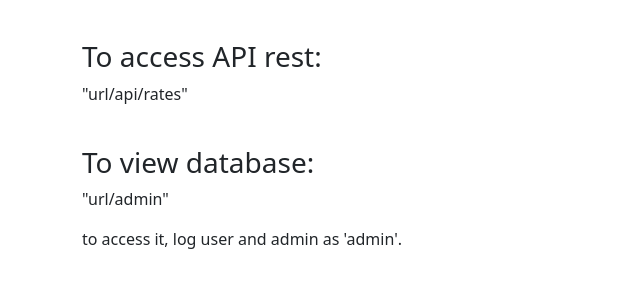
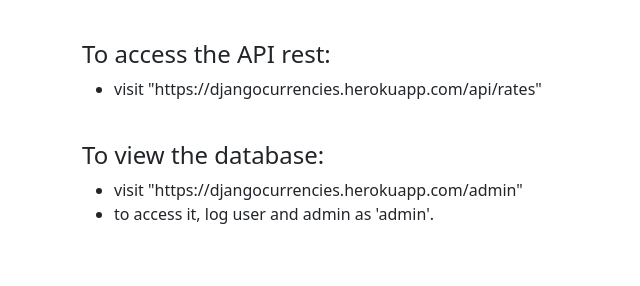
Before and after one commit to esmanhoto/django_currencies, a Django app: template rates/templates/home.html in a window 1280 px wide. Shown: the part 514-800 px from the top of the page, without its empty margins (0-640 px from the left). Run offline with Django 3.2, Linux system fonts and the light colour scheme; the template is opened without the code that fills it, so the values that code supplies are empty.

Commit message:
directions in home file

```diff
--- a/rates/templates/home.html
+++ b/rates/templates/home.html
@@ -117,11 +117,17 @@
 </table>
 
 <br/>
-<h3>To access API rest:</h3>
-<p>"url/api/rates"</p>
+<h4>To access the API rest:</h4>
+<ul>
+    <li>visit "https://djangocurrencies.herokuapp.com/api/rates"</li>
+</ul>
+<!--<p>"https://djangocurrencies.herokuapp.com/api/rates"</p>-->
 <br/>
-<h3>To view database:</h3>
-<p>"url/admin"</p>
-<p>to access it, log user and admin as 'admin'.</p>
-
+<h4>To view the database:</h4>
+<ul>
+    <li>visit "https://djangocurrencies.herokuapp.com/admin"</li>
+    <li>to access it, log user and admin as 'admin'.</li>
+</ul>
+<!--<p>"https://djangocurrencies.herokuapp.com/admin"</p>-->
+<!--<p>to access it, log user and admin as 'admin'.</p>-->
 {% endblock %}
```
